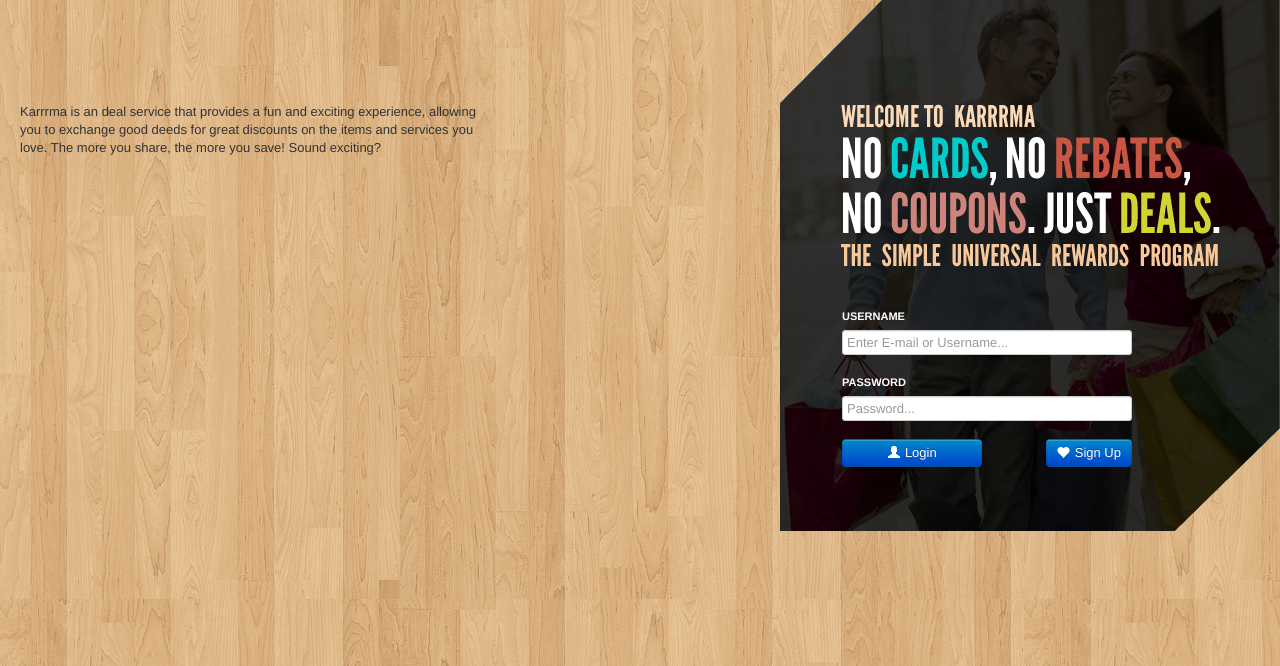
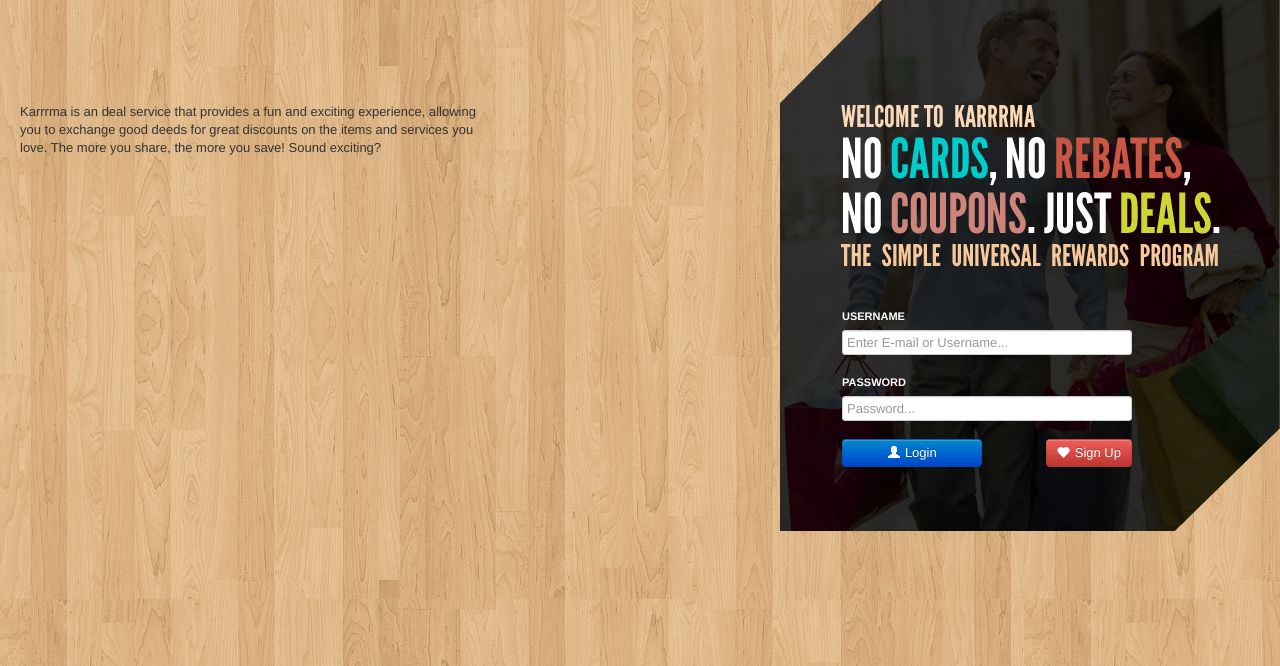
Before and after one commit to atomicflowtechorg/bogo, a CodeIgniter app: page /index.php/welcome/index in a window 1280 px wide. Shown: the part 169-835 px from the top of the page. Run offline with CodeIgniter, Linux system fonts and the light colour scheme; data that the repository does not hold is empty.

Commit message:
Commiting signup button color change

```diff
--- a/application/views/welcome.php
+++ b/application/views/welcome.php
@@ -38,7 +38,7 @@ if (isset($data['exception'])) {
                     <button type="submit" class="btn btn-primary span2"> <i class="icon-user icon-white"></i>
                         Login
                     </button>
-                    <a href="<?php echo site_url('signup'); ?>" type="button" class="btn btn-primary signupButton pull-right"> <i class="icon-heart icon-white"></i>
+                    <a href="<?php echo site_url('signup'); ?>" type="button" class="btn btn-danger signupButton pull-right"> <i class="icon-heart icon-white"></i>
                         Sign Up
                     </a>
                 </div>
```
